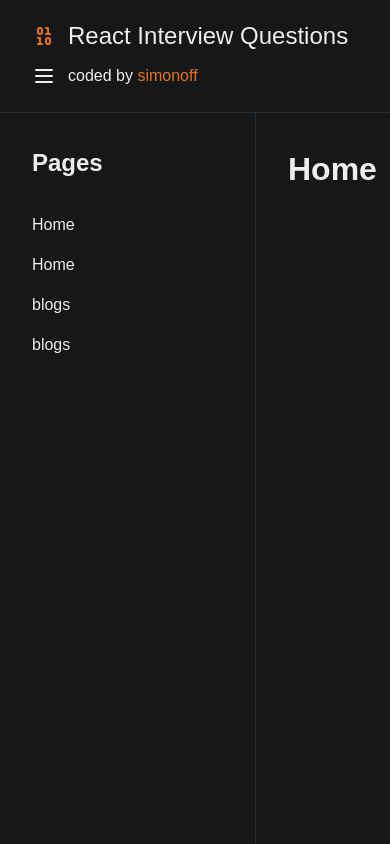
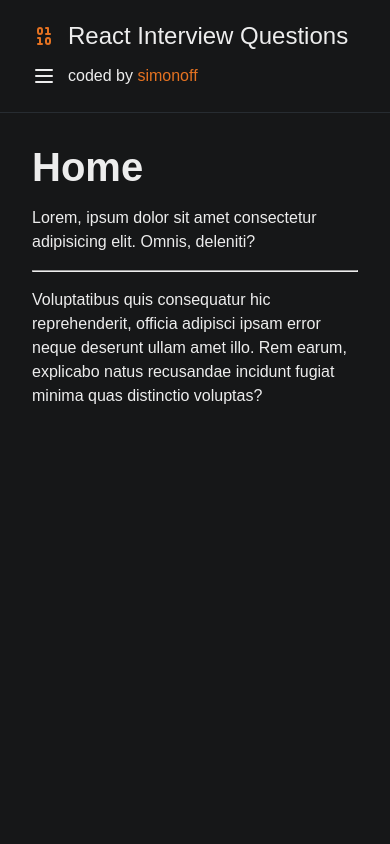
Before and after one commit to simon-off/react-interview-questions, a React (Vite) app: page / in a window 390 px wide. Built offline with nearby package versions, Linux system fonts and the light colour scheme; a web font is replaced by a local one.

Commit message:
added mobile menu and made site more responsive

```diff
--- a/src/components/Home.tsx
+++ b/src/components/Home.tsx
@@ -1,3 +1,17 @@
 export default function Home() {
-  return <h1>Home</h1>;
+  return (
+    <article>
+      <h1>Home</h1>
+      <p>
+        Lorem, ipsum dolor sit amet consectetur adipisicing elit. Omnis,
+        deleniti?
+      </p>
+      <hr />
+      <p>
+        Voluptatibus quis consequatur hic reprehenderit, officia adipisci ipsam
+        error neque deserunt ullam amet illo. Rem earum, explicabo natus
+        recusandae incidunt fugiat minima quas distinctio voluptas?
+      </p>
+    </article>
+  );
 }
--- a/src/components/Layout.tsx
+++ b/src/components/Layout.tsx
@@ -1,38 +1,68 @@
 import { Link, Outlet } from "react-router-dom";
-import { Binary, Menu } from "lucide-react";
+import { Binary, Menu, X } from "lucide-react";
+import { useEffect, useRef, useState } from "react";
+import useWindowResize from "../hooks/useWindowResize";
 
 export default function Layout() {
+  const [menuOpen, setMenuOpen] = useState(false);
+  const [headerHeight, setHeaderHeight] = useState(0);
+  const headerRef = useRef<HTMLElement>(null);
+
+  useWindowResize(() => {
+    if (window.innerWidth > 1000) {
+      setMenuOpen(false);
+    } else {
+      setHeaderHeight(headerRef?.current?.offsetHeight ?? 0);
+    }
+  }, true);
+
+  // Used to set (position: "fixed") on body when burger menu is open
+  useEffect(() => {
+    if (menuOpen) {
+      document.body.classList.add("open");
+    } else {
+      document.body.classList.remove("open");
+    }
+  }, [menuOpen]);
+
   return (
     <>
-      <header>
+      <header ref={headerRef}>
         <Link to="/">
           <Binary />
           React Interview Questions
         </Link>
         <div>
-          <button>
+          <button onClick={() => setMenuOpen(!menuOpen)}>
             <Menu />
           </button>
-          <p>
+          <span>
             coded by{" "}
             <a target="_blank" href="https://simonoff.se">
               simonoff
             </a>
-          </p>
+          </span>
         </div>
       </header>
       <main>
-        <aside>
-          <h2>Pages</h2>
+        <aside className={menuOpen ? "open" : ""} style={{ top: headerHeight }}>
+          <h2>
+            Questions
+            <button onClick={() => setMenuOpen(false)}>
+              <X />
+            </button>
+          </h2>
           <nav>
-            <Link to="/">Home</Link>
-            <Link to="/">Home</Link>
+            <Link to="/">Transfer List</Link>
+            <Link to="/blogs">Country Game</Link>
             <Link to="/blogs">blogs</Link>
-            <Link to="/blogs">blogs</Link>
+            <Link to="/blogs">LAST</Link>
           </nav>
         </aside>
-
-        <div className="container">
+        <div
+          onClick={() => setMenuOpen(false)}
+          className={`container page-content ${menuOpen ? "open" : ""}`}
+        >
           <Outlet />
         </div>
       </main>
--- /dev/null
+++ b/src/hooks/useWindowResize.tsx
@@ -0,0 +1,17 @@
+import { useEffect } from "react";
+
+/**
+ * Custom hook that triggers when the window is resized
+ * @param callback Function to run every time the window "resize" event is triggered
+ * @param callbackOnLoad Whether to also trigger the callback function when component is mounted
+ */
+export default function useWindowResize(
+  callback: () => void,
+  callbackOnLoad: boolean = false
+) {
+  useEffect(() => {
+    if (callbackOnLoad) callback();
+    window.addEventListener("resize", callback);
+    return () => window.removeEventListener("resize", callback);
+  }, [callback, callbackOnLoad]);
+}
--- a/src/scss/_global.scss
+++ b/src/scss/_global.scss
@@ -3,6 +3,25 @@
 a {
   color: inherit;
   text-decoration: none;
+}
+
+p,
+hr {
+  margin-top: 1rem;
+  margin-bottom: 1rem;
+}
+
+h1,
+h2,
+h3,
+h4,
+h5,
+h6 {
+  line-height: normal;
+}
+
+h1 {
+  font-size: 2.5rem;
 }
 
 button {
@@ -17,23 +36,27 @@ body {
   background-color: var(--color-background);
   color: var(--color-text);
   font-family: "Sofia Sans", sans-serif;
+  &.open {
+    position: fixed;
+    inset: 0;
+  }
 }
 
 #root {
   min-height: 100%;
   display: grid;
   grid-template-rows: auto 1fr auto;
-
   & > header {
     padding: 1.5rem 2rem;
     border-bottom: 1px solid var(--color-border);
     display: flex;
+    flex-direction: column;
     justify-content: space-between;
-    align-items: end;
     gap: 1rem;
-    flex-wrap: wrap;
     line-height: 1;
-
+    @media (min-width: 1000px) {
+      flex-direction: row;
+    }
     & > a {
       font-size: 1.5rem;
       display: flex;
@@ -47,6 +70,11 @@ body {
       display: flex;
       align-items: center;
       gap: 0.75rem;
+      button {
+        @media (min-width: 1000px) {
+          display: none;
+        }
+      }
       a {
         color: var(--color-accent);
       }
@@ -55,30 +83,64 @@ body {
 }
 
 main {
-  display: grid;
-  grid-template-columns: auto 1fr;
+  position: relative;
+  @media (min-width: 1000px) {
+    display: grid;
+    grid-template-columns: auto 1fr;
+  }
 }
 
 aside {
+  background-color: var(--color-background);
   padding: 2rem;
-  min-width: 16rem;
+  position: fixed;
+  left: -100%;
+  bottom: 0;
+  // Top also set inline by js
+  top: 0;
   border-right: 1px solid var(--color-border);
+  overflow-y: scroll;
+  transition: left var(--time-medium) var(--timing-function);
+  z-index: 1;
+  @media screen and (min-width: 1000px) {
+    position: static;
+  }
+  &.open {
+    left: 0%;
+  }
+  h2 {
+    display: flex;
+    align-items: center;
+    gap: 0.75rem;
+    button {
+      @media screen and (min-width: 1000px) {
+        display: none;
+      }
+    }
+  }
   nav {
-    padding-block: 2rem;
+    padding-top: 2rem;
     display: flex;
     flex-direction: column;
     gap: 1rem;
   }
 }
 
+section {
+  padding-bottom: 2rem;
+}
+
 .container {
   max-width: 1000px;
-  width: 100%;
   margin-inline: auto;
-  padding-top: 2rem;
   padding-inline: 2rem;
 }
 
-section {
-  padding-bottom: 2rem;
+.page-content {
+  transition: filter var(--time-medium) var(--timing-function);
+  padding-top: 2rem;
+  height: 100%;
+  &.open {
+    filter: blur(4px) brightness(0.5);
+  }
 }
--- a/src/scss/_variables.scss
+++ b/src/scss/_variables.scss
@@ -5,4 +5,10 @@
   --color-primary: #095e9a;
   --color-secondary: #152d3c;
   --color-accent: #e47221;
+
+  --time-fast: 100ms;
+  --time-medium: 200ms;
+  --time-slow: 400ms;
+
+  --timing-function: ease;
 }
```
Also changed, not shown: src/scss/_reset.scss (indentation only).
